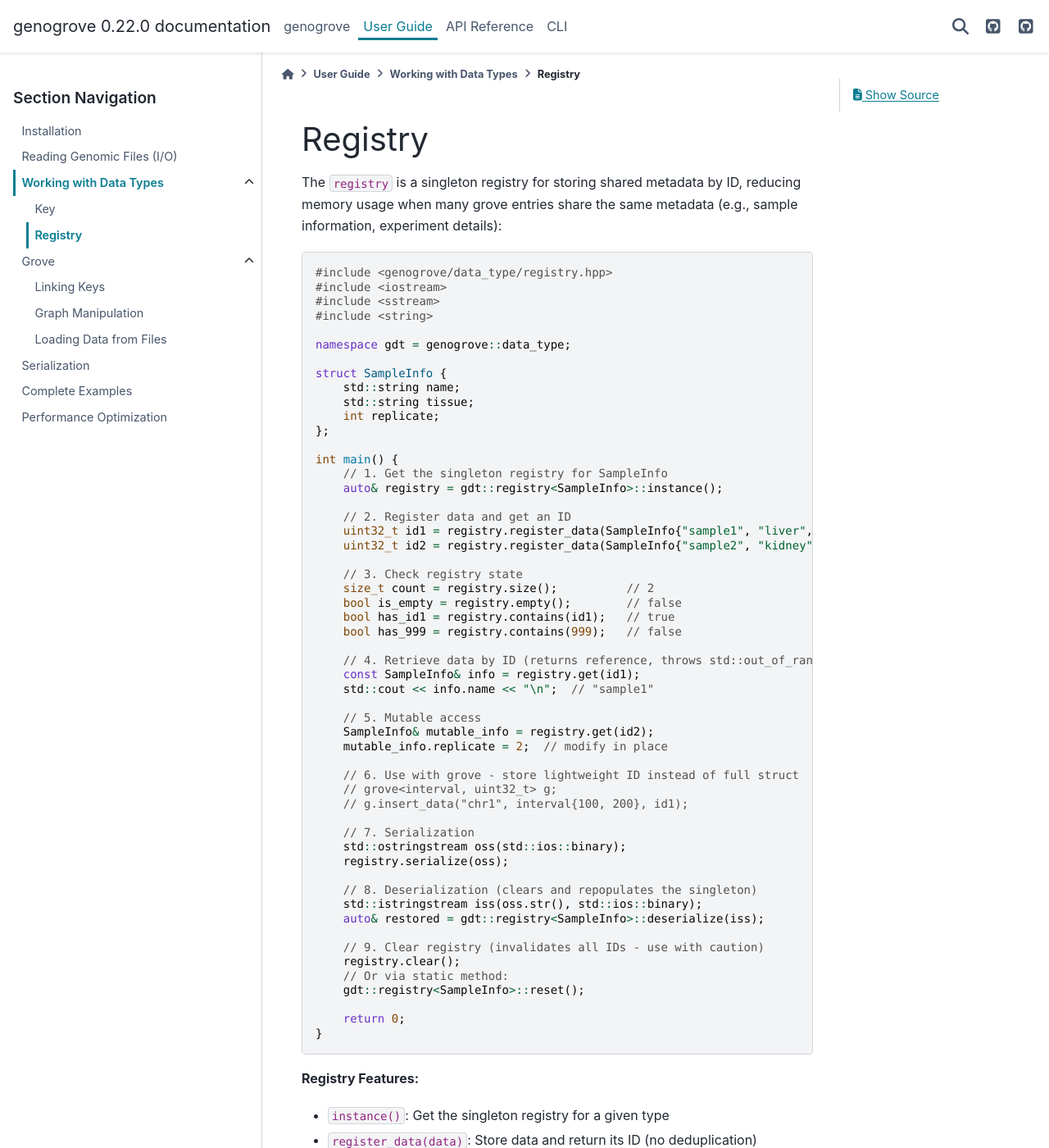
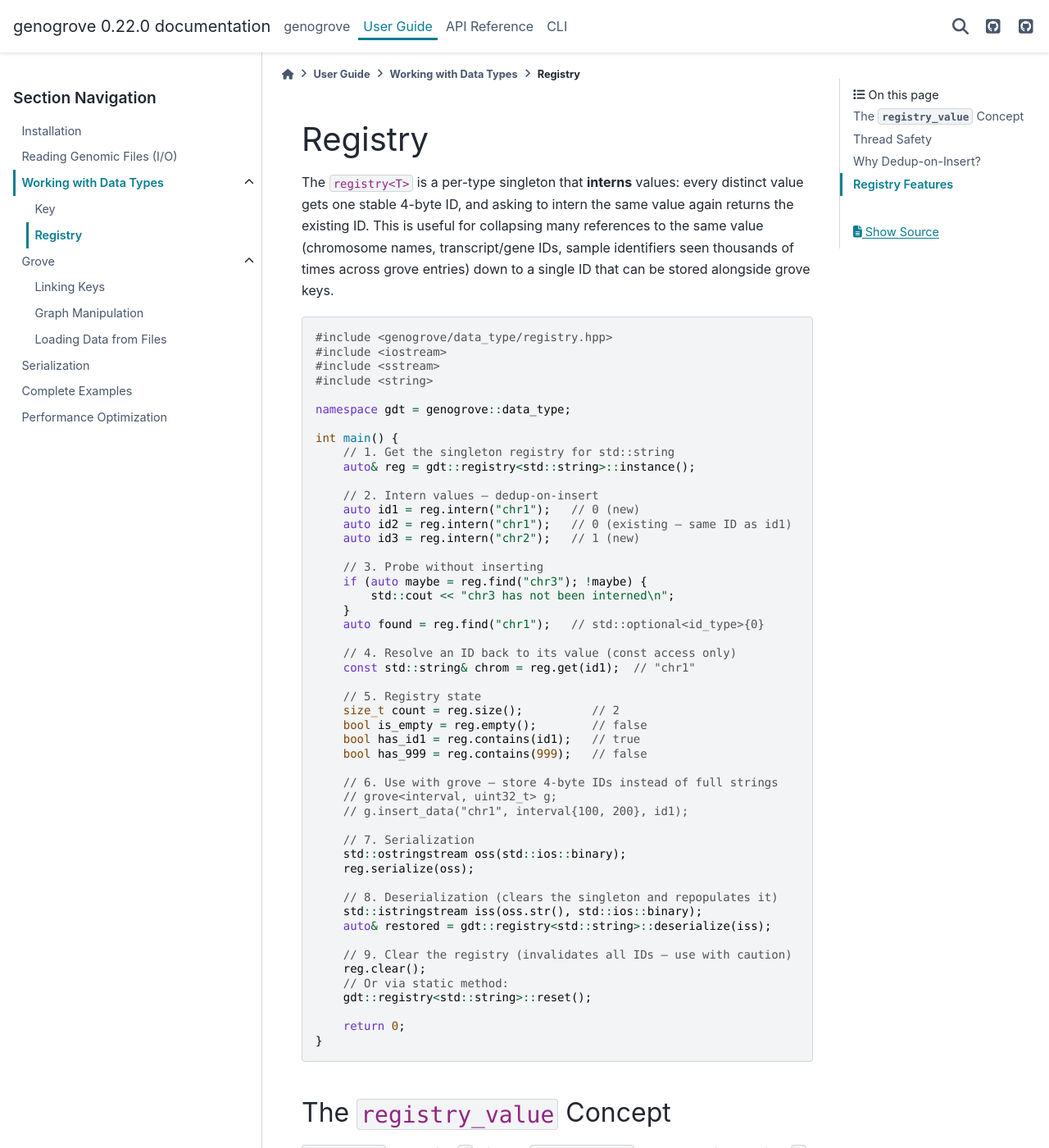
Before and after one commit to genogrove/docs, a Sphinx documentation site: the page built from source/guide/data_types/registry.md, in a window 1280 px wide and 1400 px high. Shown: the whole window at 82% size. Built offline with Sphinx 7.4.7 and the PyData theme 0.15.4, drawn with Linux system fonts in a browser that asks for light colours; some of the changed text lies outside the part shown.

Commit message:
Fix critical doc issues: license, registry API, performance.md
- Update license from MIT to GPL-3.0-or-later in index.md and README
  badge to match the upstream LICENSE and SPDX headers (closes #110).
- Rewrite registry guide around intern()/find()/registry_value concept,
  drop mutable get(), document thread safety; replace register_data()
  with intern() in serialization.md (closes #108).
- Fix performance.md: replace nonexistent gst::unsorted tag with the
  no-tag overload, and move graph edges + external keys out of "Not
  saved" since serialize() now persists them (closes #111).

Co-Authored-By: Claude Opus 4.7 (1M context) <noreply@anthropic.com>

````diff
--- a/source/guide/data_types/registry.md
+++ b/source/guide/data_types/registry.md
@@ -1,6 +1,6 @@
 # Registry
 
-The `registry` is a singleton registry for storing shared metadata by ID, reducing memory usage when many grove entries share the same metadata (e.g., sample information, experiment details):
+The `registry<T>` is a per-type singleton that **interns** values: every distinct value gets one stable 4-byte ID, and asking to intern the same value again returns the existing ID. This is useful for collapsing many references to the same value (chromosome names, transcript/gene IDs, sample identifiers seen thousands of times across grove entries) down to a single ID that can be stored alongside grove keys.
 
 ```cpp
 #include <genogrove/data_type/registry.hpp>
@@ -10,64 +10,124 @@ The `registry` is a singleton registry for storing shared metadata by ID, reduci
 
 namespace gdt = genogrove::data_type;
 
-struct SampleInfo {
-    std::string name;
-    std::string tissue;
-    int replicate;
-};
+int main() {
+    // 1. Get the singleton registry for std::string
+    auto& reg = gdt::registry<std::string>::instance();
 
-int main() {
-    // 1. Get the singleton registry for SampleInfo
-    auto& registry = gdt::registry<SampleInfo>::instance();
+    // 2. Intern values — dedup-on-insert
+    auto id1 = reg.intern("chr1");   // 0 (new)
+    auto id2 = reg.intern("chr1");   // 0 (existing — same ID as id1)
+    auto id3 = reg.intern("chr2");   // 1 (new)
 
-    // 2. Register data and get an ID
-    uint32_t id1 = registry.register_data(SampleInfo{"sample1", "liver", 1});
-    uint32_t id2 = registry.register_data(SampleInfo{"sample2", "kidney", 1});
+    // 3. Probe without inserting
+    if (auto maybe = reg.find("chr3"); !maybe) {
+        std::cout << "chr3 has not been interned\n";
+    }
+    auto found = reg.find("chr1");   // std::optional<id_type>{0}
 
-    // 3. Check registry state
-    size_t count = registry.size();          // 2
-    bool is_empty = registry.empty();        // false
-    bool has_id1 = registry.contains(id1);   // true
-    bool has_999 = registry.contains(999);   // false
+    // 4. Resolve an ID back to its value (const access only)
+    const std::string& chrom = reg.get(id1);  // "chr1"
 
-    // 4. Retrieve data by ID (returns reference, throws std::out_of_range if invalid)
-    const SampleInfo& info = registry.get(id1);
-    std::cout << info.name << "\n";  // "sample1"
+    // 5. Registry state
+    size_t count = reg.size();          // 2
+    bool is_empty = reg.empty();        // false
+    bool has_id1 = reg.contains(id1);   // true
+    bool has_999 = reg.contains(999);   // false
 
-    // 5. Mutable access
-    SampleInfo& mutable_info = registry.get(id2);
-    mutable_info.replicate = 2;  // modify in place
-
-    // 6. Use with grove - store lightweight ID instead of full struct
+    // 6. Use with grove — store 4-byte IDs instead of full strings
     // grove<interval, uint32_t> g;
     // g.insert_data("chr1", interval{100, 200}, id1);
 
     // 7. Serialization
     std::ostringstream oss(std::ios::binary);
-    registry.serialize(oss);
+    reg.serialize(oss);
 
-    // 8. Deserialization (clears and repopulates the singleton)
+    // 8. Deserialization (clears the singleton and repopulates it)
     std::istringstream iss(oss.str(), std::ios::binary);
-    auto& restored = gdt::registry<SampleInfo>::deserialize(iss);
+    auto& restored = gdt::registry<std::string>::deserialize(iss);
 
-    // 9. Clear registry (invalidates all IDs - use with caution)
-    registry.clear();
+    // 9. Clear the registry (invalidates all IDs — use with caution)
+    reg.clear();
     // Or via static method:
-    gdt::registry<SampleInfo>::reset();
+    gdt::registry<std::string>::reset();
 
     return 0;
 }
 ```
 
-**Registry Features:**
+## The `registry_value` Concept
+
+`registry<T>` constrains `T` with the `registry_value` concept, which requires `T` to be:
+
+- **Equality-comparable** (`std::equality_comparable`) — used to detect existing entries.
+- **Hashable** via `std::hash<T>` — used by the internal value→ID lookup.
+
+Built-in types like `std::string`, `int`, and trivial wrappers satisfy this out of the box. Custom types need both `operator==` and a `std::hash` specialization:
+
+```cpp
+struct SampleInfo {
+    std::string name;
+    std::string tissue;
+    int replicate;
+
+    bool operator==(const SampleInfo& other) const {
+        return name == other.name
+            && tissue == other.tissue
+            && replicate == other.replicate;
+    }
+};
+
+template <>
+struct std::hash<SampleInfo> {
+    size_t operator()(const SampleInfo& s) const noexcept {
+        size_t h1 = std::hash<std::string>{}(s.name);
+        size_t h2 = std::hash<std::string>{}(s.tissue);
+        size_t h3 = std::hash<int>{}(s.replicate);
+        return h1 ^ (h2 << 1) ^ (h3 << 2);
+    }
+};
+
+auto& reg = gdt::registry<SampleInfo>::instance();
+auto id = reg.intern(SampleInfo{"sample1", "liver", 1});
+```
+
+Without these, the registry will fail to compile with a clear `registry_value` constraint error.
+
+## Thread Safety
+
+`registry<T>` is safe to use concurrently:
+
+- **Lock-protected:** `intern()`, `find()`, `clear()`, `serialize()`, `deserialize()` acquire an internal `std::mutex`.
+- **Unlocked fast paths:** `get(id)`, `contains(id)`, `size()`, `empty()`.
+
+`get(id)` is safe to call concurrently with `intern()` as long as `id` was obtained from an `intern()` call that **happens-before** the `get()` (the natural pattern: one thread interns and publishes the returned ID via a queue, atomic, or thread join, and another thread then reads it). `size()`, `empty()`, and `contains()` return best-effort snapshots under concurrent writes.
+
+## Why Dedup-on-Insert?
+
+Calling `intern(x)` is idempotent: `intern(x) == intern(x)` for all `x`. This means callers don't have to maintain their own value→ID map — the registry collapses N references to the same value down to a single ID slot:
+
+```cpp
+auto& reg = gdt::registry<std::string>::instance();
+
+// 10,000 BED entries on chr1 → only one registry slot
+for (const auto& entry : reader) {
+    auto chrom_id = reg.intern(entry.chrom);
+    grove.insert_data(entry.chrom, interval{...}, chrom_id);
+}
+
+// reg.size() is the number of distinct chromosomes, not the number of entries.
+```
+
+## Registry Features
 
 - `instance()`: Get the singleton registry for a given type
-- `register_data(data)`: Store data and return its ID (no deduplication)
-- `get(id)`: Retrieve data by ID (returns reference, throws `std::out_of_range` if invalid)
+- `intern(value)`: Intern a value and return its stable ID; returns the existing ID if already interned (dedup-on-insert, `[[nodiscard]]`)
+- `find(value)`: Look up a value without inserting; returns `std::optional<id_type>`
+- `get(id)`: Retrieve a value by ID (returns `const T&`, throws `std::out_of_range` on invalid ID)
 - `contains(id)`: Check if an ID is valid
 - `size()`, `empty()`: Query registry state
 - `clear()`, `reset()`: Clear all data (invalidates all IDs)
 - `serialize(os)`, `deserialize(is)`: Persist and restore registry data
 - `null_id`: Sentinel value representing an invalid/unset ID
 
-Each type `T` gets its own independent singleton registry.
+Each type `T` gets its own independent singleton registry with its own ID space.
````
Also changed, not shown: README.md (+1 -1 lines), source/guide/performance.md (+4 -3 lines), source/guide/serialization.md (+3 -3 lines), source/index.md (+1 -1 lines).
